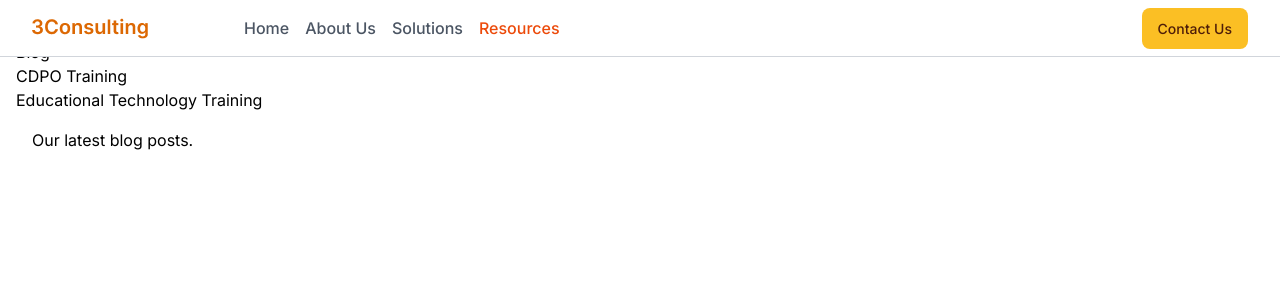
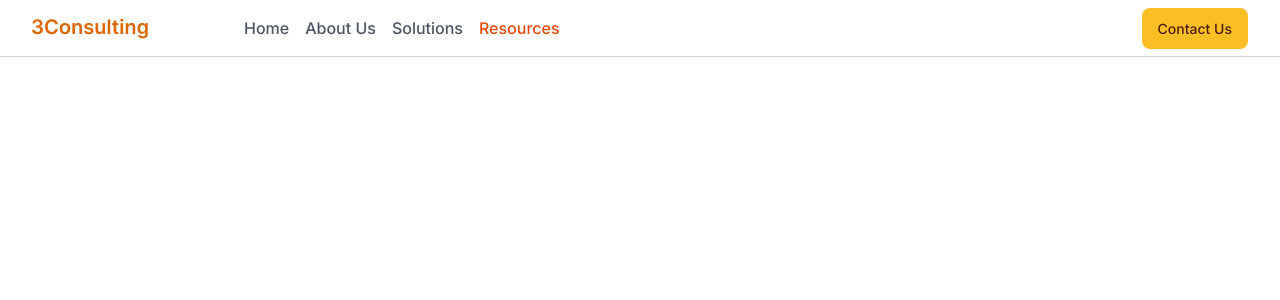
Before and after one commit to kizzylion/3consulting, a React (Vite) app: page /resources/blog in a window 1280 px wide. Shown: the top 300 px of the page. Built offline with nearby package versions, Linux system fonts and the light colour scheme.

Commit message:
feat: removed placeholder routes

```diff
--- a/src/components/ui/nav-bar.tsx
+++ b/src/components/ui/nav-bar.tsx
@@ -26,8 +26,8 @@ const navItems: NavItem[] = [
     to: '/resources/blog',
     children: [
       { label: 'Blog', to: '/resources/blog' },
-      { label: 'Whitepapers', to: '/resources/whitepapers' },
-      { label: 'Case Studies', to: '/resources/case-studies' },
+      { label: 'CDPO Training', to: '/resources/cdpo-training' },
+      { label: 'Educational Technology Training', to: '/resources/educational-technology-training' },
     ],
   },
 ];
--- a/src/routes/resources.tsx
+++ b/src/routes/resources.tsx
@@ -1,4 +1,4 @@
-import { createFileRoute, Link, Outlet } from '@tanstack/react-router';
+import { createFileRoute, Outlet } from '@tanstack/react-router';
 
 export const Route = createFileRoute('/resources')({
   component: Resources,
@@ -6,22 +6,8 @@ export const Route = createFileRoute('/resources')({
 
 function Resources() {
   return (
-    <div className='p-4'>
-      <h2>Resources</h2>
-      <ul>
-        <li>
-          <Link to='/resources/blog'>Blog</Link>
-        </li>
-        <li>
-          <Link to='/resources/cdpo-training'>CDPO Training</Link>
-        </li>
-        <li>
-          <Link to='/resources/educational-technology-training'>
-            Educational Technology Training
-          </Link>
-        </li>
-      </ul>
+    <>
       <Outlet />
-    </div>
+    </>
   );
 }
```
